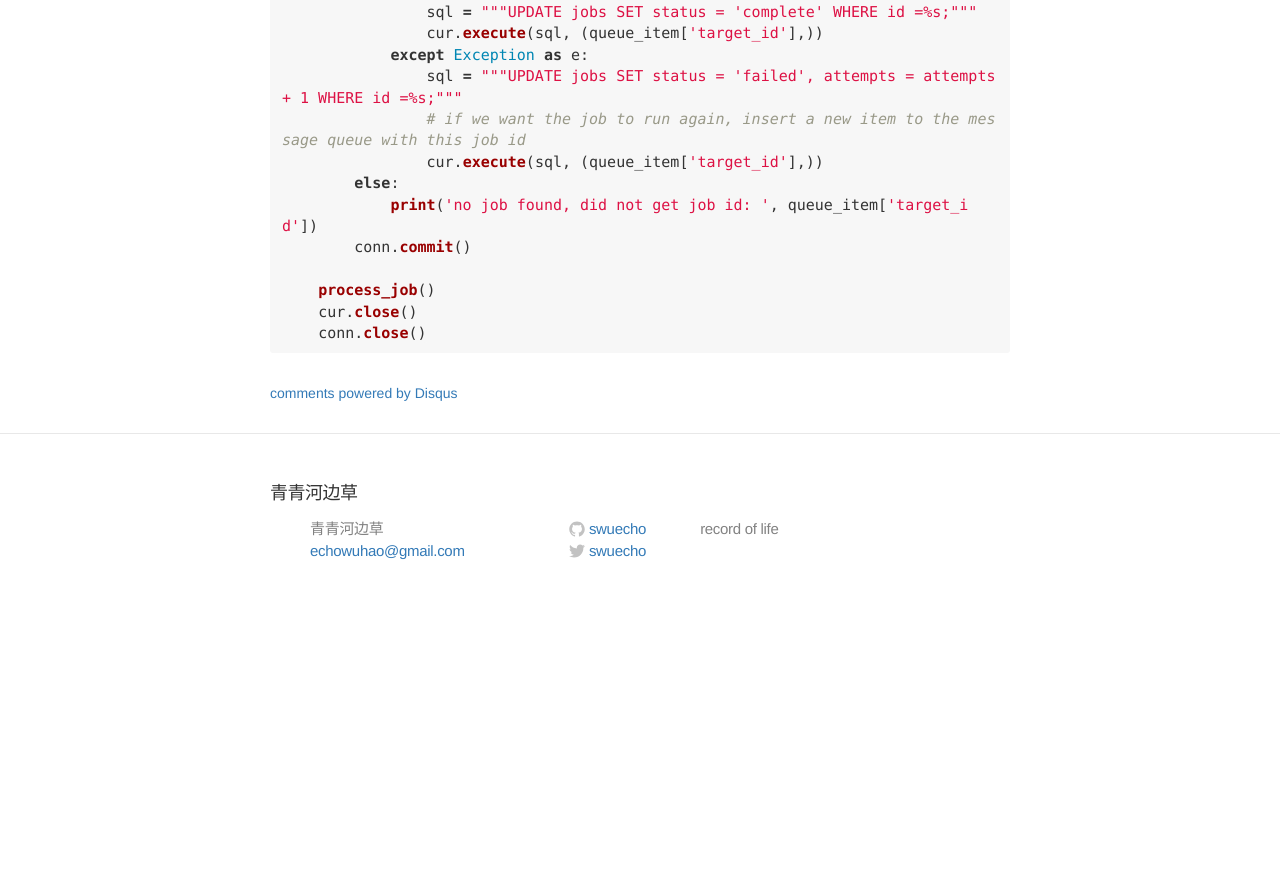
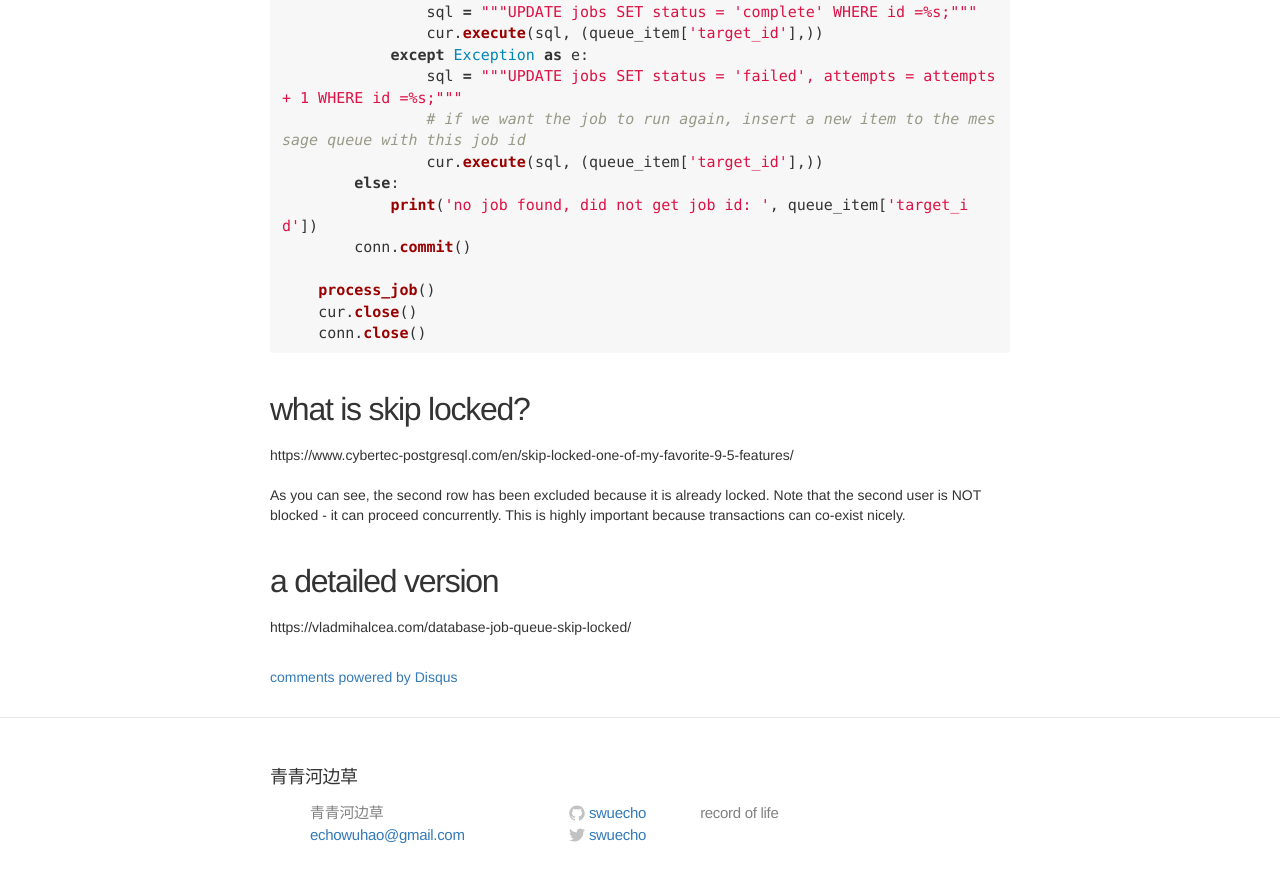
Before and after one commit to swuecho/swuecho.github.io, a Jekyll site: the page built from _posts/2024-06-17-pg-queue-using-skip-locked.md, in a window 1280 px wide and 900 px high, scrolled down 1247 px. Shown: the top 882 px of the window. Built offline with Jekyll 4.4.1, drawn with Linux system fonts in a browser that asks for light colours; comment, search, counter and statistics services are not loaded; before the commit the page ends 1863 px from its top, so only the background shows below that.

Commit message:
skip locked

````diff
--- a/_posts/2024-06-17-pg-queue-using-skip-locked.md
+++ b/_posts/2024-06-17-pg-queue-using-skip-locked.md
@@ -67,3 +67,13 @@ https://news.ycombinator.com/item?id=20020501
     cur.close()
     conn.close()
 ```
+
+## what is skip locked?
+
+https://www.cybertec-postgresql.com/en/skip-locked-one-of-my-favorite-9-5-features/
+
+As you can see, the second row has been excluded because it is already locked. Note that the second user is NOT blocked - it can proceed concurrently. This is highly important because transactions can co-exist nicely.
+
+## a detailed version
+
+https://vladmihalcea.com/database-job-queue-skip-locked/
````
